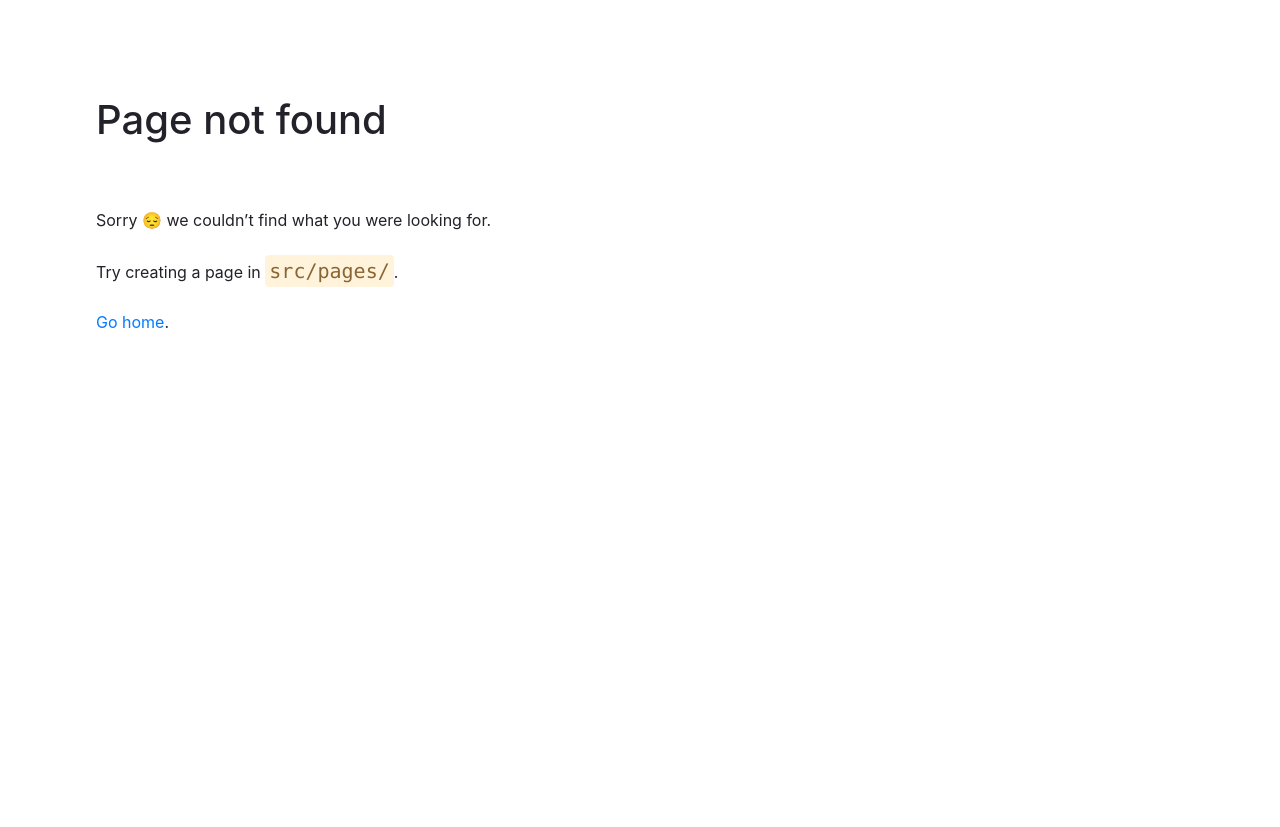
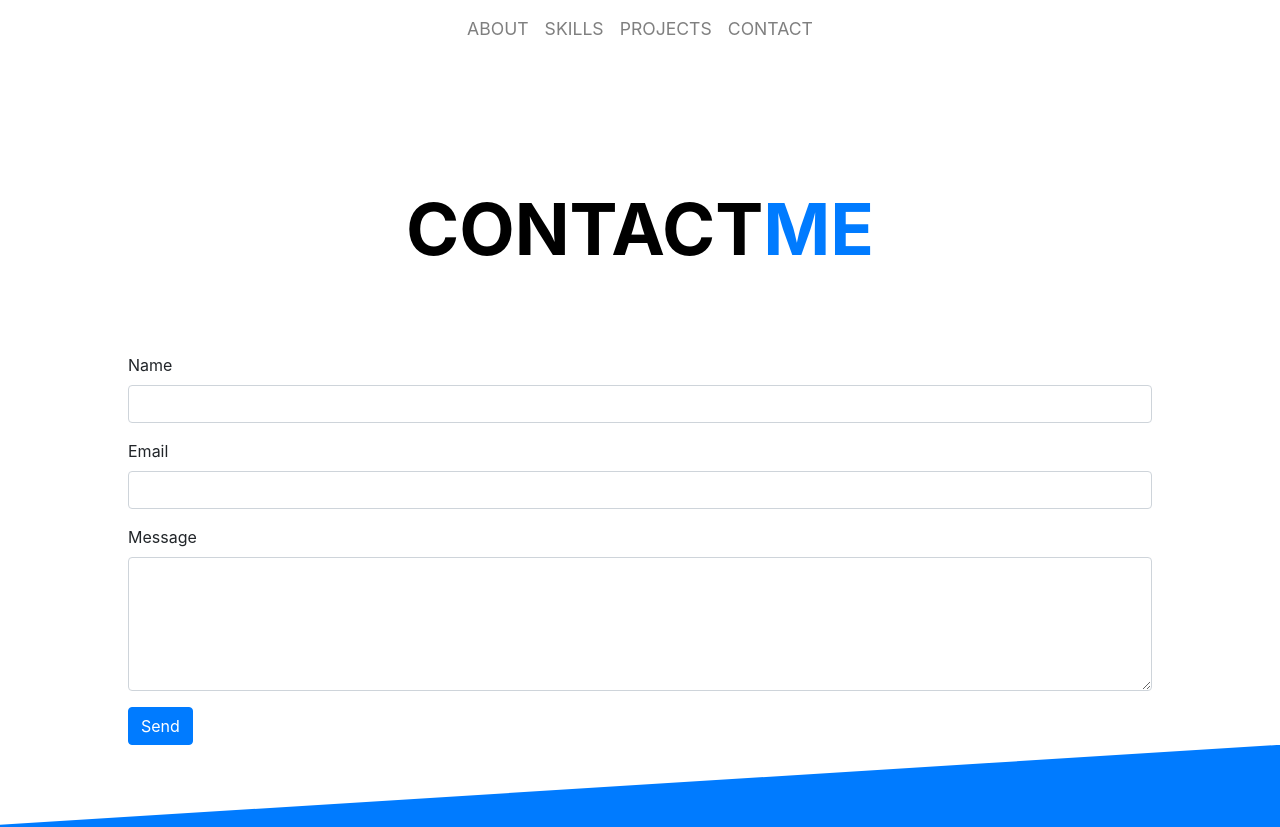
Before and after one commit to clairesmith11/clairesmith11.github.io, a Gatsby site: page /contact in a window 1280 px wide. Before the commit this address had no page. Shown: the top 827 px of the page. Before the commit the page ends 800 px from the top, so only its background shows below. Built offline with nearby package versions, Linux system fonts and the light colour scheme; Gatsby itself is replaced by a stand-in of ours.

Commit message:
Added contact page and form

```diff
--- a/package.json
+++ b/package.json
@@ -20,6 +20,8 @@
     "@fortawesome/react-fontawesome": "^0.1.14",
     "bootstrap": "^4.6.0",
     "bootswatch": "^4.6.0",
+    "emailjs": "^3.4.0",
+    "emailjs-com": "^2.6.4",
     "gatsby": "^3.1.2",
     "gatsby-image": "^3.2.0",
     "gatsby-plugin-image": "^1.1.3",
--- a/src/components/about.js
+++ b/src/components/about.js
@@ -1,5 +1,5 @@
 import React from 'react';
-import { Container, Row, Col } from 'react-bootstrap';
+import { Container, Row, Col, Button } from 'react-bootstrap';
 import { graphql } from "gatsby";
 import Image from "gatsby-image";
 
@@ -8,13 +8,14 @@ import SocialIcons from './socialIcons';
 const About = ({ data }) => {
 
   return (
-    <Container id="about" className="full-height p-5 margin-xl">
+    <Container id="about" className="full-height p-5">
       <Row>
         <Col md={7} className="d-flex flex-column justify-content-center">
           <div>
             <h5 className="mb-3">HELLO WORLD! I'M A SELF-TAUGHT WEB DEVELOPER</h5>
             <p>Aenean dapibus tortor orci, at facilisis nulla ultrices a. Nunc condimentum augue hendrerit posuere posuere. Nunc mattis auctor ex quis sollicitudin. Nullam vitae metus vitae neque fermentum scelerisque non vel enim. Phasellus facilisis pulvinar elit, sit amet consequat arcu ultrices vitae. Aliquam viverra dui vel ipsum tristique, quis congue felis imperdiet. Nam pellentesque dui faucibus velit dapibus semper. Etiam commodo enim vitae sagittis dignissim. Pellentesque pharetra sit amet enim vel congue. </p>
             <SocialIcons />
+            <Button variant="link" className="mx-0 my-3">Contact me &rarr;</Button>
           </div>
         </Col>
         <Col md={5}>
--- /dev/null
+++ b/src/components/contactForm.js
@@ -0,0 +1,73 @@
+import React, { useState } from "react";
+import * as emailjs from 'emailjs-com';
+import { Form, Button, Alert } from 'react-bootstrap';
+
+
+const ContactForm = () => {
+    const [name, setName] = useState('');
+    const [email, setEmail] = useState('');
+    const [message, setMessage] = useState('');
+
+    const [contactSuccess, setContactSuccess] = useState(null);
+    const [contactFail, setContactFail] = useState(null);
+
+    const submitHandler = (e) => {
+        e.preventDefault();
+        const templateParams = {
+            from_name: name,
+            from_email: email,
+            to_name: 'Claire Smith',
+            message_html: message,
+        };
+        emailjs.send(
+            'service_assdl0l',
+            'template_8i3033i',
+            templateParams,
+            'user_5AFv9tdNDubOUZHSbzVrb'
+        ).then(res => {
+            setContactSuccess('Thank you for your email! I will get back with you shortly.');
+        }).catch(err => setContactFail('Oops, your email could not be sent! Please try again later'));
+
+        resetForm();
+    };
+
+    const resetForm = () => {
+        setName('');
+        setEmail('');
+        setMessage('');
+    };
+
+
+    return (
+        <section id="contact" className="padding-sides-lg">
+            {contactSuccess &&
+                <Alert variant="success">
+                    {contactSuccess}
+                </Alert>}
+            {contactFail &&
+                <Alert variant="danger">
+                    {contactFail}
+                </Alert>}
+            <Form onSubmit={(e) => submitHandler(e)}>
+                <Form.Group>
+                    <Form.Label>Name</Form.Label>
+                    <Form.Control type="text" onChange={(e) => setName(e.target.value)} value={name} />
+                </Form.Group>
+                <Form.Group>
+                    <Form.Label>Email</Form.Label>
+                    <Form.Control type="email" onChange={(e) => setEmail(e.target.value)} value={email} />
+                </Form.Group>
+                <Form.Group>
+                    <Form.Label>Message</Form.Label>
+                    <Form.Control as="textarea" rows={5} onChange={(e) => setMessage(e.target.value)} value={message} />
+                </Form.Group>
+                <Button variant="primary" type="submit">Send</Button>
+            </Form>
+
+        </section >
+    );
+};
+
+
+
+export default ContactForm;
--- a/src/components/header.js
+++ b/src/components/header.js
@@ -3,7 +3,7 @@ import { Link } from 'gatsby';
 
 const Header = () => {
     return (
-        <div className="header">
+        <div className="header margin-bottom-lg">
             <div className="full-height d-flex flex-column align-items-center justify-content-center">
                 <h1 className="main-headline">CLAIRE<span className="text-primary">SMITH</span></h1>
                 <h3 className="sub-headline">FULLSTACK DEVELOPER</h3>
--- a/src/components/layout.js
+++ b/src/components/layout.js
@@ -1,6 +1,7 @@
 import React from 'react';
 
 import Navigation from '../components/navigation';
+import Footer from '../components/footer';
 
 const Layout = ({ children }) => {
     return (
@@ -9,6 +10,7 @@ const Layout = ({ children }) => {
             <main>
                 {children}
             </main>
+            <Footer />
         </React.Fragment>
     );
 };
--- a/src/components/projects.js
+++ b/src/components/projects.js
@@ -5,7 +5,7 @@ import { Container, Row, Col } from 'react-bootstrap';
 const Projects = ({ imageData, title, description, tools, siteUrl, codeUrl, projectNumber }) => {
 
     return (
-        <Container id="projects">
+        <Container id="projects" className="margin-bottom-lg">
             {projectNumber % 2 === 0 ?
                 <Row className="my-5 mx-auto">
                     <Col md={6}>
--- /dev/null
+++ b/src/pages/contact.js
@@ -0,0 +1,16 @@
+import * as React from "react";
+
+import Layout from '../components/layout';
+import ContactForm from '../components/contactForm';
+import './index.scss';
+
+const ContactPage = () => {
+    return (
+        <Layout>
+            <h1 className="main-headline text-center padding-top-lg margin-bottom-md">CONTACT<span className="text-primary">ME</span></h1>
+            <ContactForm />
+        </Layout>
+    );
+};
+
+export default ContactPage;
--- a/src/pages/index.scss
+++ b/src/pages/index.scss
@@ -109,3 +109,16 @@ body {
 .margin-bottom-lg {
   margin-bottom: 7rem;
 }
+
+.margin-bottom-md {
+  margin-bottom: 5rem;
+}
+
+.padding-top-lg {
+  padding-top: 8rem;
+}
+
+.padding-sides-lg {
+  padding-left: 8rem;
+  padding-right: 8rem;
+}
```
Also changed, not shown: src/pages/index.js (+3 -5 lines), 1 other file.
